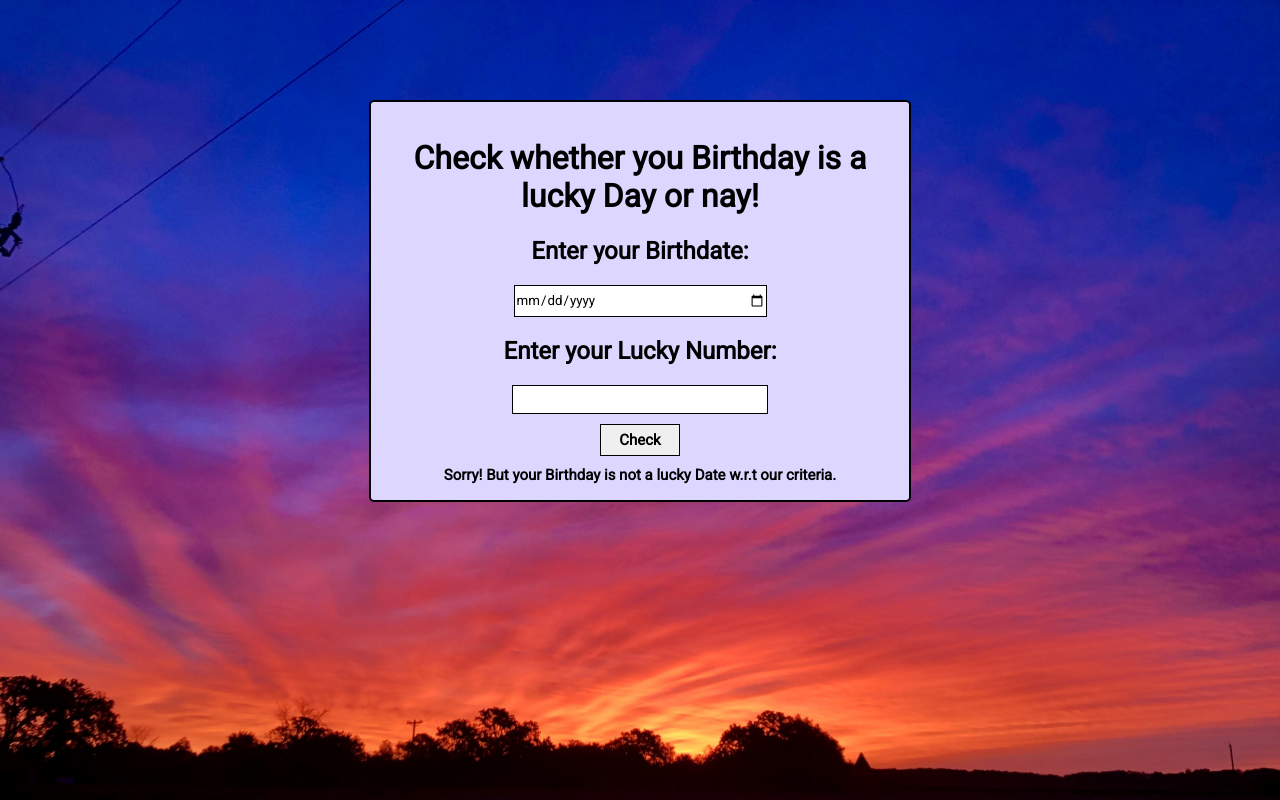
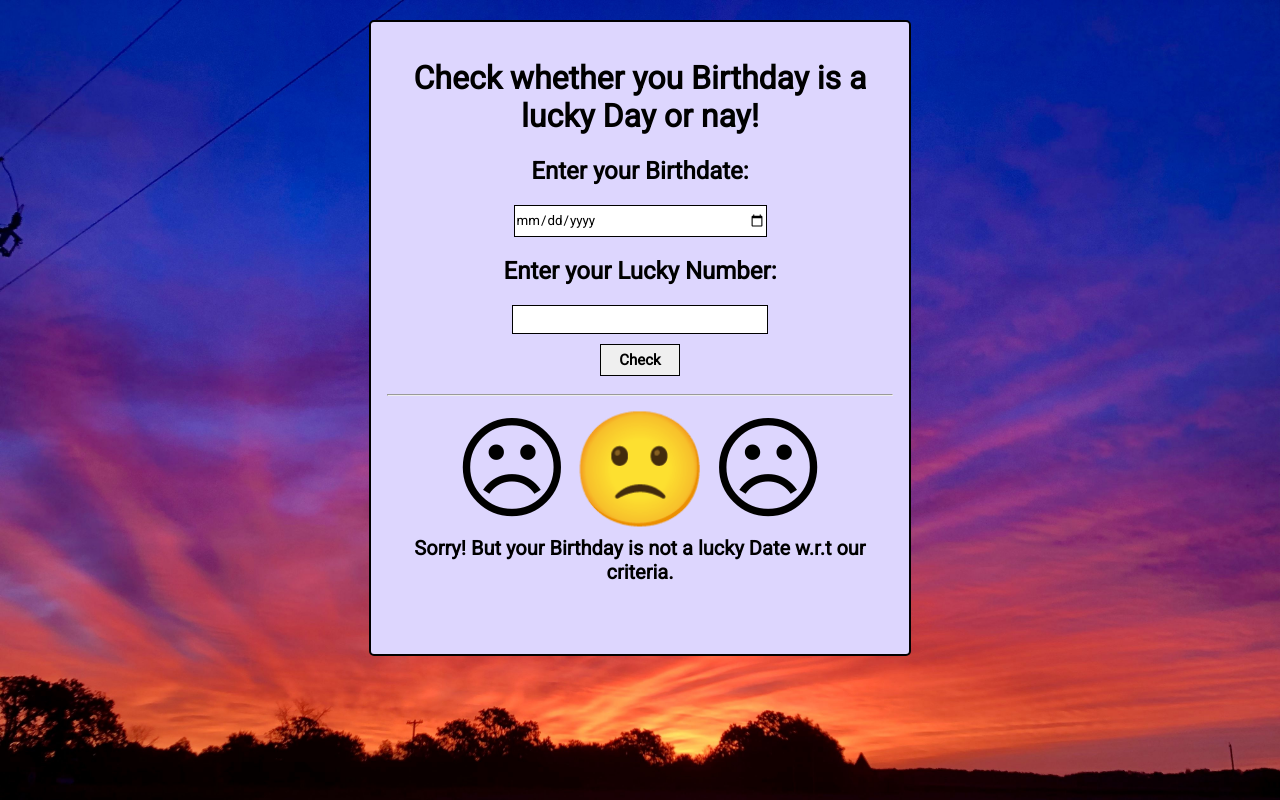
Before and after one commit to AbhishekSingh2000/Is-Your-Birthday-Lucky, a plain HTML site: page index.html in a window 1280 px wide. Both pictures are taken after a click on the button "Check". Drawn offline with Linux system fonts and the light colour scheme.

Commit message:
Animation Done with Emojis

```diff
--- a/index.html
+++ b/index.html
@@ -23,6 +23,9 @@
     <h2>Enter your Lucky Number:</h2>
     <input id="inArea2" type="number">
     <div class="classbtnc"><button id="btnc">Check</button></div>
+    <hr style="color:white;">
+    <div class="anime1">🥳🤓🥳</div>
+    <div class="anime2">☹🙁☹</div>
     </input>
     </div>
 
--- a/script.js
+++ b/script.js
@@ -3,6 +3,8 @@ var input2 = document.querySelector("#inArea2");
 //var buttonsub = document.querySelector("#btns");
 var buttoncheck = document.querySelector("#btnc");
 var output = document.querySelector(".otpt");
+var anim1 = document.querySelector(".anime1");
+var anim2 = document.querySelector(".anime2");
 
 var bDate=0;
 var lnum=0;
@@ -19,10 +21,16 @@ function enterCheck(){
     }
 
     if(bDate%lnum===0){
-        output.innerText="🎂🎊🎉✨Congratulations! Your Birthday is a Lucky Date✨🎉🎊🎂";
+        output.innerText="🎂🎉Congratulations! Your Birthday is a Lucky Date🎉🎂";
+        if(anim1.style.display="none"){
+            anim1.style.display="block";
+         }
         }
         else {
         output.innerText="Sorry! But your Birthday is not a lucky Date w.r.t our criteria.";
+        if(anim2.style.display="none"){
+            anim2.style.display="block";
+         }
         }
 }
 
--- a/style.css
+++ b/style.css
@@ -13,9 +13,9 @@ body{
     background-color: #DDD6FE;
     border: 2px solid black;
     width: 40%;
-    /*height: 100%;*/
     margin: auto;
-    margin-top: 100px;
+    height: 600px;
+    margin-top: 20px;
     text-align: center;
     padding: 1rem;
     border-radius: 5px;
@@ -44,6 +44,16 @@ body{
 }
 
 .otpt{
-    font-size: 15px;
+    font-size: 20px;
     font-weight: bolder;
 }
+
+.anime1{
+    display:none;
+    font-size: 7rem;
+}
+
+.anime2{
+    display:none;
+    font-size: 7rem;
+}
```
